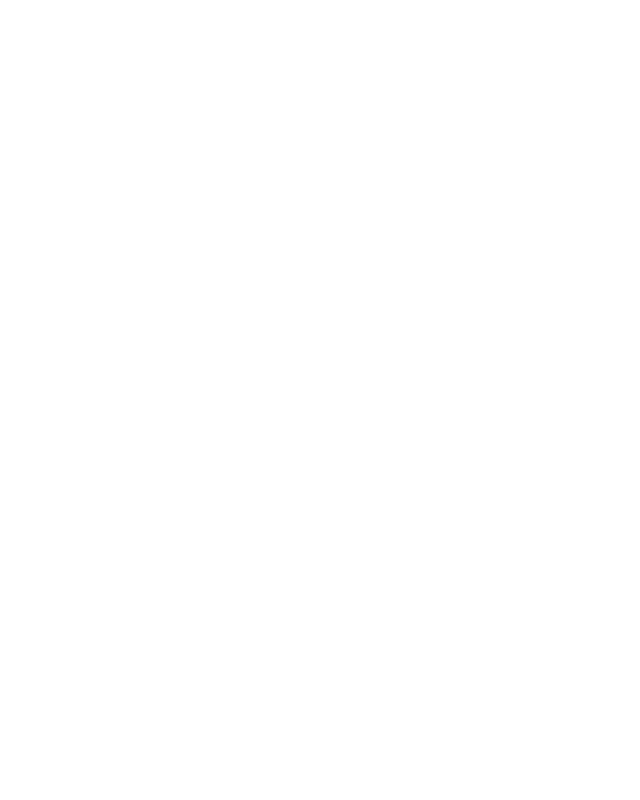
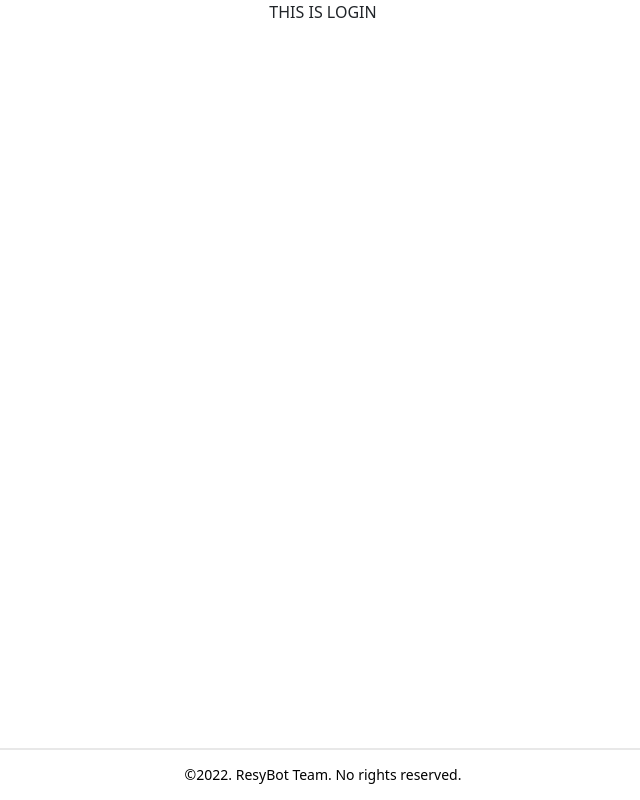
Before and after one commit to agiledev-students-fall2022/final-project-team-resybot, a React (Create React App) app in the folder front-end/: page /login in a window 1280 px wide. Shown: the whole page, without its empty margins (317-957 px from the left). Built offline with nearby package versions, Linux system fonts and the light colour scheme.

Commit message:
Login has footer now

```diff
--- a/front-end/src/Layout.js
+++ b/front-end/src/Layout.js
@@ -8,6 +8,7 @@
     return (
         <>
         <main>{children}</main>
+        <Footer/>
         </>
     )
     else
--- a/front-end/src/Login.js
+++ b/front-end/src/Login.js
@@ -1,7 +1,9 @@
 
 const Login = props => (
   <div className = "Login">
-
+      <p>
+        THIS IS LOGIN
+      </p>
   </div>
 );
 export default Login;
```
